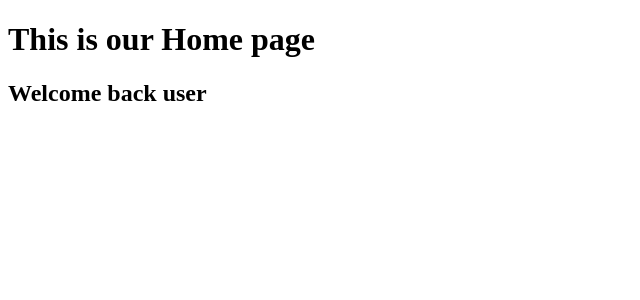
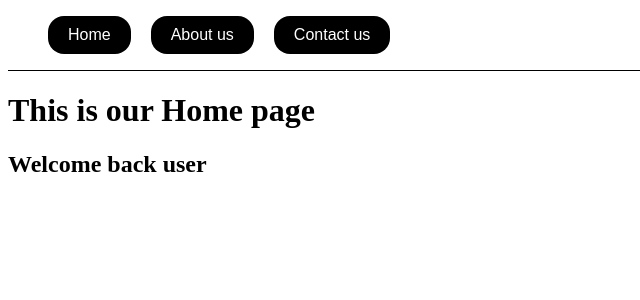
Before and after one commit to MBSciTech/Django_Codes, a Django app: page / in a window 1280 px wide. Shown: the top 300 px of the page, without its empty margins (0-640 px from the left). Run offline with Django 5.2, Linux system fonts and the light colour scheme.

Commit message:
Added navigation bar with styling to home, about, and contact pages for improved user experience.

```diff
--- a/urldemo/demoapp/templates/home.html
+++ b/urldemo/demoapp/templates/home.html
@@ -4,8 +4,47 @@
     <meta charset="UTF-8">
     <meta name="viewport" content="width=device-width, initial-scale=1.0">
     <title>This is Home File</title>
+    <style>
+        nav {
+            border-bottom: 1px solid;
+        }
+        nav ul {
+            display: flex;
+            gap:20px;
+        }
+
+        nav ul li {
+            list-style: none;
+            font-family: Arial, Helvetica, sans-serif;
+            background-color: black;
+            padding: 10px 20px;
+            border-radius: 16px;
+            transition: 1s all ease;
+        }
+
+        nav ul li:hover{
+            box-shadow: 0px 0px 10px rgba(0, 0, 0, 0.356);
+        }
+
+        nav ul li a {
+            text-decoration: none;
+            color: white;
+            transition: all 1s ease;
+        }
+
+        nav ul li a:hover{
+            text-shadow: 0px 0px 10px white;
+        }
+    </style>
 </head>
 <body>
+    <nav>
+        <ul>
+            <li><a href="/">Home</a></li>
+            <li><a href="/about">About us</a></li>
+            <li><a href="/contact">Contact us</a></li>
+        </ul>
+    </nav>
     <h1>This is our Home page</h1>
     <h2>Welcome back user</h2>
 </body>
```
Also changed, not shown: urldemo/demoapp/templates/about.html (+39 -0 lines), urldemo/demoapp/templates/contact.html (+39 -0 lines), urldemo/demoapp/templates/style.css (added, +17 -0 lines).
